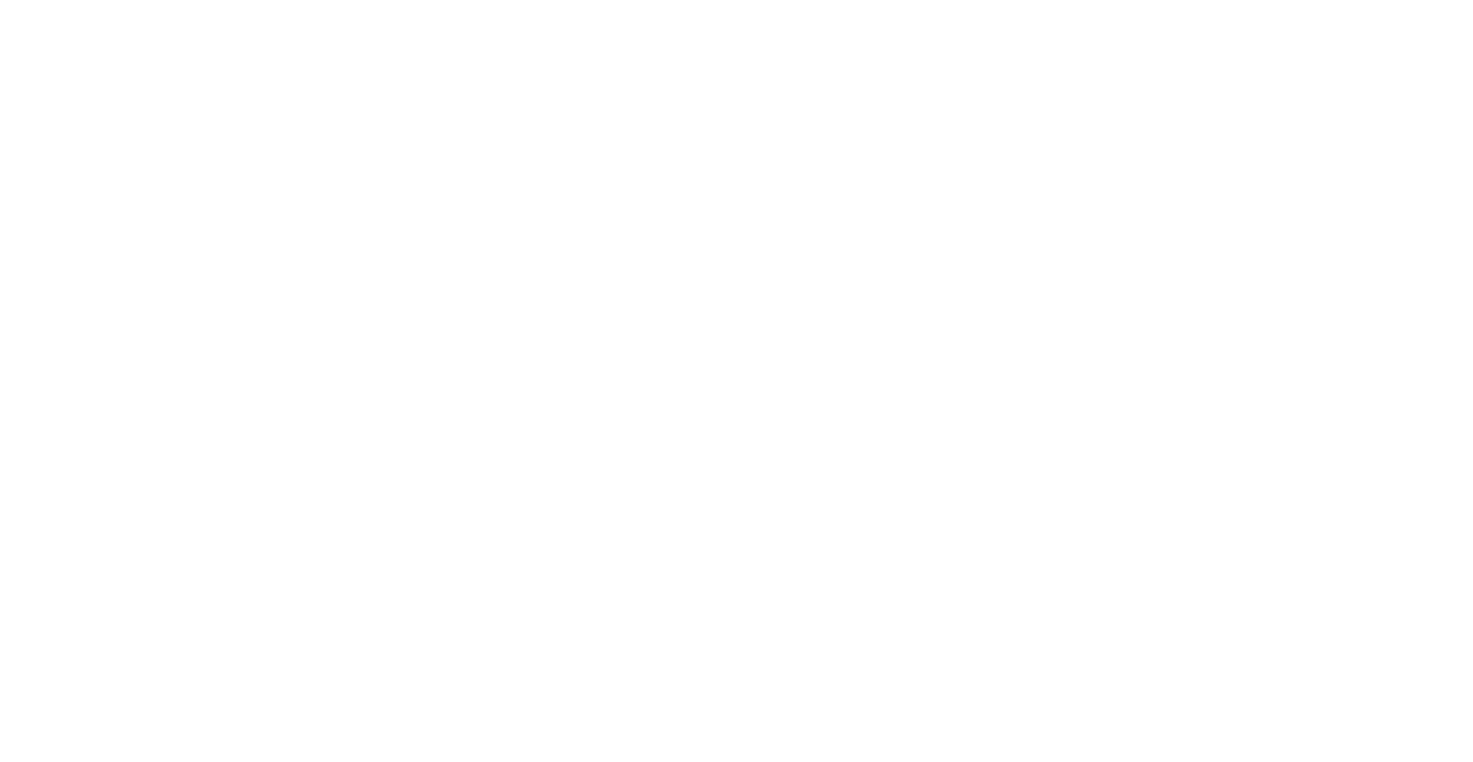
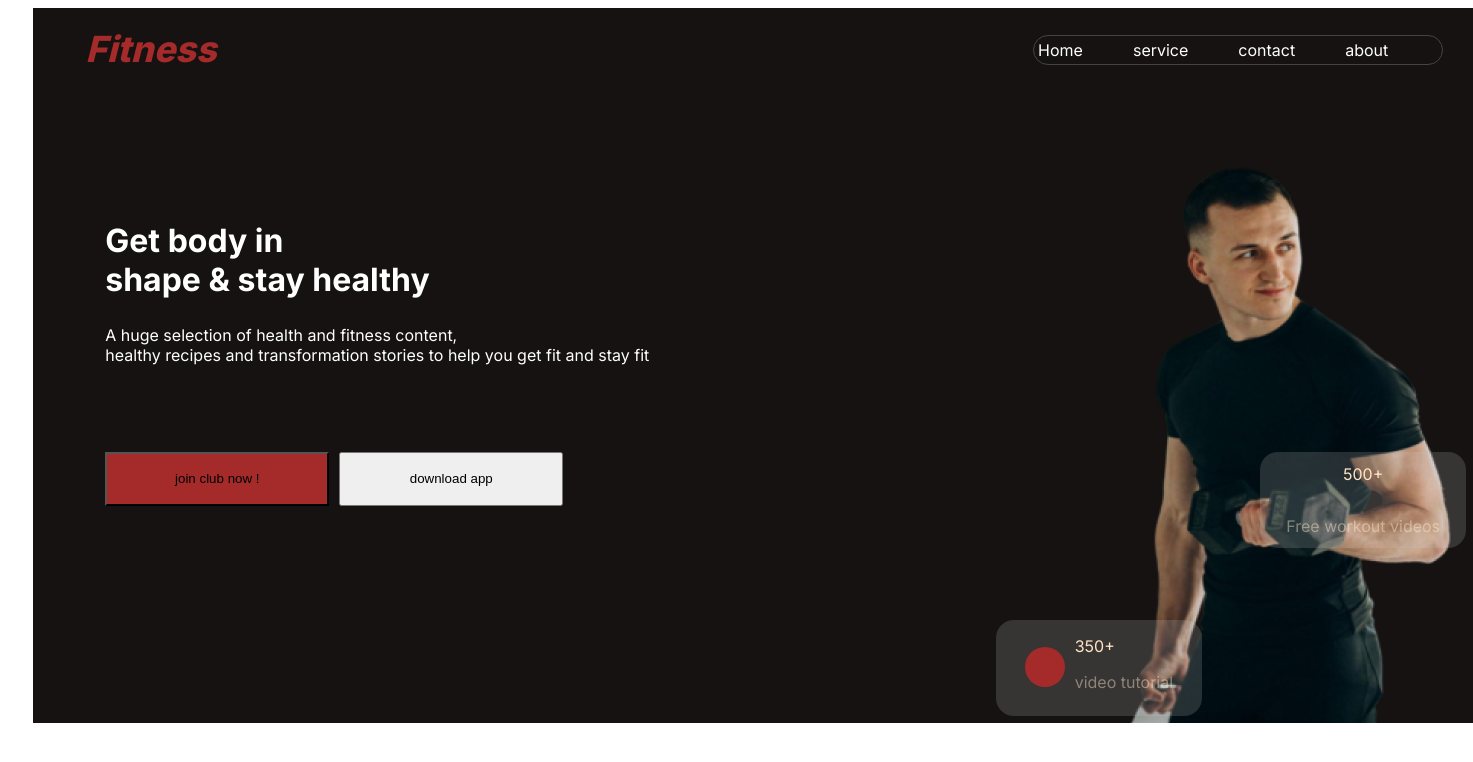
Before and after one commit to imranruman/Assignment-2, a plain HTML site: page index.html in a window 1280 px wide. Shown: the whole page, 1473 px wide, since content can reach past the window. Drawn offline with Linux system fonts and the light colour scheme.

Commit message:
added fitness bar

```diff
--- a/index.html
+++ b/index.html
@@ -6,7 +6,88 @@
     <title>Fitness</title>
     <link rel="stylesheet" href="styles/fitness.css">
 </head>
-<body>
+<body class="inter-font">
+
+    <header class="fit-1">
+
+        <section>
+
+
+             <nav>
+
+                <h2><em><span class="text-primary">Fitness</span></em></h2>
+
+                    <ul>
+                        <li><a class="nav-text"  href="Home">Home</a></li>
+                        <li><a class="nav-text" href="service">service</a></li>
+                        <li><a class="nav-text" href="contact">contact</a></li>
+                        <li><a class="nav-text" href="about">about</a></li>
+
+                    </ul>
+
+
+                </nav>
+
+                <div class="star-one">
+                    <h1 class="text-secondary">Get body in <br>
+                        shape & stay healthy</h1>
+
+                        <p class="text-thirdly">A huge selection of health and fitness content, <br>
+                            healthy recipes and transformation stories to help you get fit and stay fit</p>
+
+                </div>
+
+
+                    <div class="btn-one">
+                        <div>
+                            <button class="btn-two">join club now !</button>
+                        </div>
+
+                        <div>
+                            <button class="btn-three">download app</button>
+                        </div>
+                        <div class="right-2">
+                            <div class="fit-3">
+                                <p id="tex-1">500+</p>
+                                <p id="text-2">Free workout videos</p>
+                            </div>
+
+                        </div>
+
+                    </div>
+
+
+                    <div class="right-1">
+                        <div class="fit-2">
+
+
+                            <div class="round-box">
+
+                            </div>
+                            <div>
+                                <p id="tex-1">350+</p>
+                                <p id="text-2">video tutorial</p>
+                            </div>
+
+
+                    </div>
+
+
+</div>
+
+                    </div>
+
+
+                </section>
+
+
+    </header>
+    <main>
+
+    </main>
+    <footer>
+
+    </footer>
 
 </body>
 </html>
--- a/styles/fitness.css
+++ b/styles/fitness.css
@@ -0,0 +1,179 @@
+@import url('https://fonts.googleapis.com/css2?family=Inter:wght@100..900&display=swap');
+
+
+
+.inter-font {
+  font-family: "Inter", sans-serif;
+  font-optical-siing: auto;
+  font-weight: <weight>;
+  font-style: normal;
+  font-variation-settings:
+    "slnt" 0;
+}
+
+
+
+.fit-1{
+    width: 1440px;
+    height: 715px;
+    margin-left: 2%;
+    margin-right: 2%;
+    background-color: rgb(22, 18, 18);
+    background-image: url(../images/Images\ 2.png);
+    background-repeat: no-repeat;
+    background-position: center;
+    background-position-x: right;
+    background-position-y:bottom ;
+
+
+}
+
+.fit-2{
+    width: 206px;
+    height: 96px;
+    background-color: rgba(199, 198, 198, 0.183);
+    opacity: 30px;
+    border-radius: 18px;
+    display: flex;
+    flex-direction: row;
+    justify-content: center;
+    gap: 10px;
+
+
+}
+
+#tex-1{
+    color: bisque;
+    text-size-adjust: 30px;
+}
+
+#text-2{
+    color: rgba(255, 235, 205, 0.439);
+}
+
+.round-box{
+    width: 40px;
+    height: 40px;
+    background-color: brown;
+    border-radius: 50px;
+    display: flex;
+    flex-direction: column;
+    margin-top: 27px;
+    gap: 20px;
+
+}
+
+.right-1{
+    display: flex;
+    flex-direction: row;
+    justify-content: center;
+    margin-left: 48%;
+    margin-top: 5%;
+}
+
+
+
+
+nav{
+   display: flex;
+   align-items: center;
+   justify-content: space-between;
+
+}
+
+.text-primary{
+    color: brown;
+    font-size: 36px;
+    font-weight: 800;
+    line-height: 43.2px;
+    text-align: left;
+    margin-left: 40%;
+
+}
+
+nav ul li{
+    list-style: none;
+    margin-right: 50px;
+}
+
+nav ul li a{
+    text-decoration: none;
+
+}
+
+.nav-text{
+    color: white;
+
+
+}
+
+nav ul{
+    display: flex;
+    border: 1px solid rgb(69, 68, 68);
+    padding: 4px;
+    border-radius: 39px;
+    margin-right: 30PX;
+
+
+}
+
+.text-secondary{
+    color: white;
+    font-size: xx-large;
+}
+
+.text-thirdly{
+    color: white;
+}
+
+.btn-one{
+    display: flex;
+    gap: 10px;
+    margin-top: 6%;
+    margin-left: 5%;
+    margin-right: 5%;
+    radius: 50px;
+}
+
+.btn-two{
+    width: 224px;
+    height: 54px;
+    padding: 16px, 40px, 16px, 40px;
+    gap: 10px;
+    color: black;
+    background-color: brown;
+
+}
+
+.btn-three{
+    width: 224px;
+    height: 54px;
+    radius: 50%;
+    padding: 16px, 40px, 16px, 40px;
+    gap: 10px;
+    color: black;
+}
+.star-one{
+    margin-left: 5%;
+    margin-right: 5%;
+    margin-top: 9%;
+}
+
+.fit-3{
+    width: 206px;
+    height: 96px;
+    background-color: rgba(199, 198, 198, 0.183);
+    opacity: 30px;
+    border-radius: 18px;
+    display: flex;
+    flex-direction: column;
+    justify-content: center;
+    text-align: center;
+}
+
+.right-2{
+    display: flex;
+    flex-direction: column;
+    justify-content: end;
+    margin-left: 53%;
+}
```
Also changed, not shown: images/Images 2.png (added), images/exercise1.jpg (added), images/exercise2.png (added), images/exercise3.png (added), images/exercise5.jpg (added), images/exercise6.jpg (added), images/image 2.png (added), images/image 3.png (added), images/image 4.png (added), images/image 5.png (added), images/run.jpg (added), images/trainer1.png (added), images/trainer2.png (added), images/trainer3.png (added), 2 more files, 2 other files.
